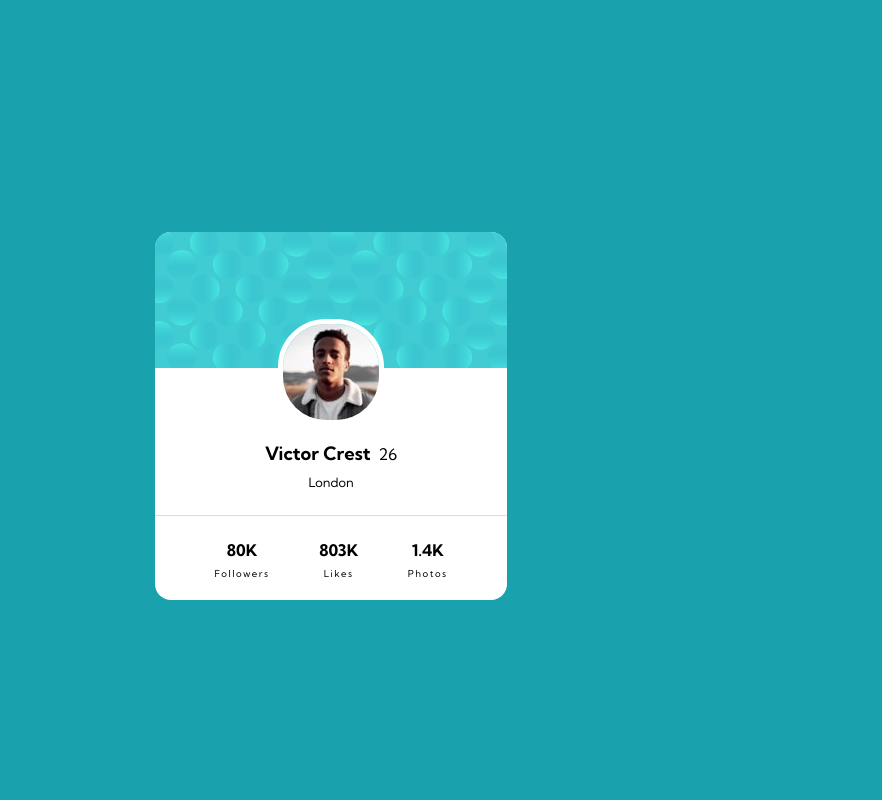
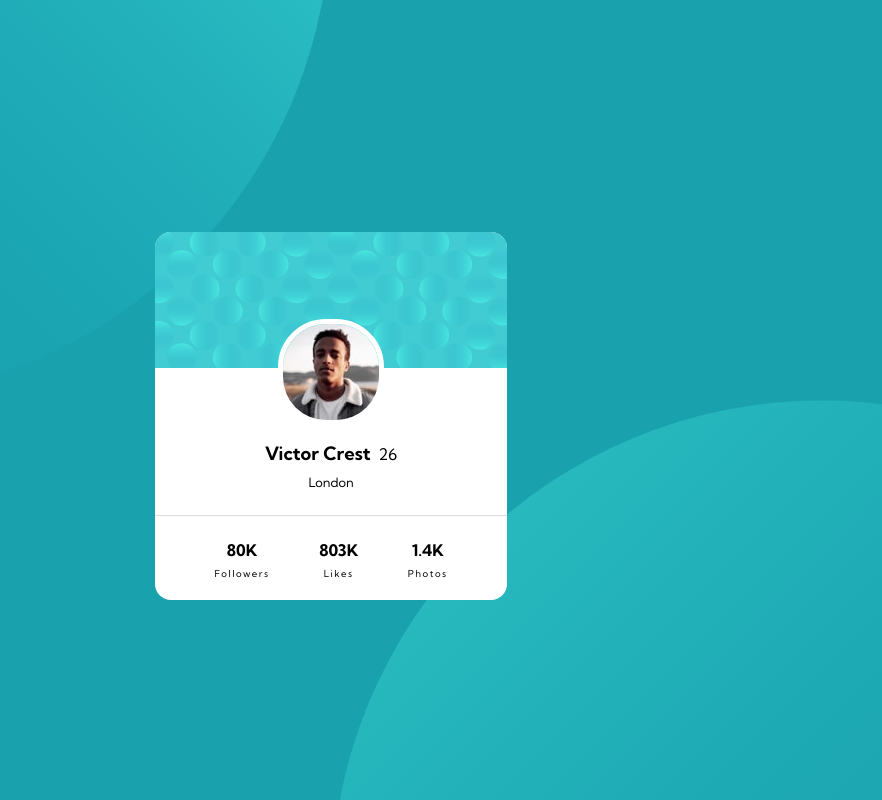
Before and after one commit to Carmenyo/Profile-card-component, a website: page index.html in a window 1280 px wide. Shown: the whole page, without its empty margins (309-1191 px from the left). Drawn offline with Linux system fonts and the light colour scheme.

Commit message:
adding background

```diff
--- a/styles/_globals.scss
+++ b/styles/_globals.scss
@@ -9,4 +9,8 @@
 .body{
     background-color: $Dark-cyan;
     font-family: $Font-family;
+    background-image: url(../images/bg-pattern-top.svg),
+    url(../images/bg-pattern-bottom.svg);
+    background-repeat: no-repeat, no-repeat;
+    background-position: right 50vw bottom 50vh, left 50vw top 50vh;
 }
```
Also changed, not shown: styles/main.css, 1 other file.
